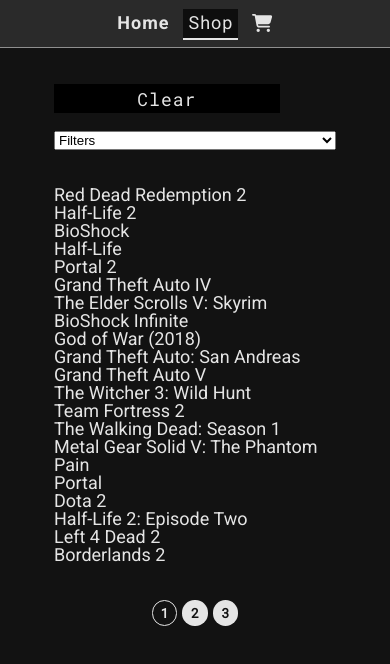
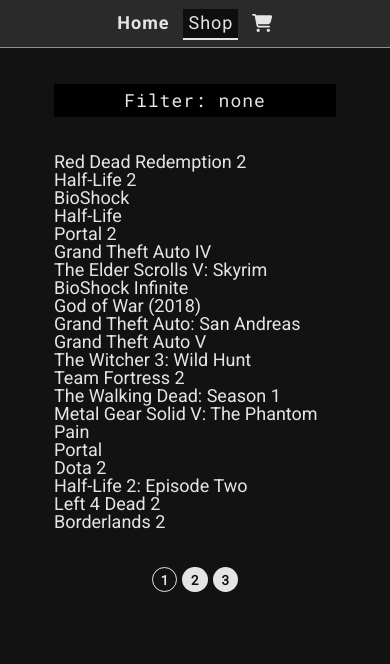
Before and after one commit to alleizon/shopping-cart, a React (Create React App) app: page /shop in a window 390 px wide. Shown: the top 664 px of the page. Built offline with nearby package versions, Linux system fonts and the light colour scheme.

Commit message:
added dropdown list for mobile

```diff
--- a/src/components/Shop/GenreFilters.jsx
+++ b/src/components/Shop/GenreFilters.jsx
@@ -2,34 +2,12 @@
 /* eslint-disable react/no-array-index-key */
 
 import { getGenres } from "../../utils/games";
+import SelectFilterList from "./SelectFilterList";
 
 const GenreFilters = ({ filter, hideFilters, setFilter }) => {
   const genres = getGenres();
 
-  return (
-    <div id="filters">
-      <button type="button" id="reset-filters" onClick={() => setFilter(null)}>
-        Clear
-      </button>
-      {hideFilters ? (
-        <select
-          value={filter || "Filters"}
-          onChange={(e) => {
-            if (!genres.includes(e.target.value)) {
-              setFilter(null);
-              return;
-            }
-            setFilter(e.target.value);
-          }}
-        >
-          <option>Filters</option>
-          {genres.map((genre, index) => (
-            <option key={index} value={genre}>
-              {genre}
-            </option>
-          ))}
-        </select>
-      ) : (
+  const renderList = () => (
     <ul>
       {genres.map((genre, index) => (
         <li key={index} data-filter={genre}>
@@ -43,6 +21,27 @@
         </li>
       ))}
     </ul>
+  );
+
+  return (
+    <div id="filters">
+      {hideFilters ? (
+        <SelectFilterList
+          filter={filter}
+          setFilter={setFilter}
+          renderList={renderList}
+        />
+      ) : (
+        <>
+          <button
+            type="button"
+            id="reset-filters"
+            onClick={() => setFilter(null)}
+          >
+            Clear
+          </button>
+          {renderList()}
+        </>
       )}
     </div>
   );
--- /dev/null
+++ b/src/components/Shop/SelectFilterList.jsx
@@ -0,0 +1,64 @@
+// index can be used as key because genre values never change
+/* eslint-disable react/no-array-index-key */
+
+import { faXmark } from "@fortawesome/free-solid-svg-icons";
+import { FontAwesomeIcon } from "@fortawesome/react-fontawesome";
+import { useEffect, useState } from "react";
+
+const SelectFilterList = ({ setFilter, filter, renderList }) => {
+  const [dropdownActive, setDropdownActive] = useState(false);
+
+  const handleResetClick = () => {
+    setFilter(null);
+    setDropdownActive(false);
+  };
+
+  const handleFilterClick = () => {
+    setDropdownActive(true);
+  };
+
+  useEffect(() => {
+    setDropdownActive(false);
+  }, [filter]);
+
+  return (
+    <div className={`select-list ${dropdownActive ? "dropdown" : ""}`}>
+      {dropdownActive ? (
+        <>
+          <FontAwesomeIcon
+            style={{
+              position: "absolute",
+              right: "0",
+              padding: "0 0.3rem",
+              height: "100%",
+              cursor: "pointer",
+              backgroundColor: "transparent",
+              color: "#991b1b",
+              transition: "all 0.2s ease-in-out",
+              zIndex: "2",
+            }}
+            onClick={() => {
+              setDropdownActive(false);
+            }}
+            icon={faXmark}
+            size="lg"
+          />
+          <button type="button" onClick={handleResetClick}>
+            Reset
+          </button>
+          {renderList()}
+        </>
+      ) : (
+        <ul>
+          <li>
+            <button type="button" onClick={handleFilterClick}>
+              {`Filter: ${filter || "none"}`}
+            </button>
+          </li>
+        </ul>
+      )}
+    </div>
+  );
+};
+
+export default SelectFilterList;
--- a/src/css/Shop.css
+++ b/src/css/Shop.css
@@ -85,4 +85,34 @@
     grid-column: 1 / -1;
     justify-self: center;
   }
+
+  #filters .select-list {
+    position: relative;
+    display: flex;
+    flex-direction: column;
+    align-items: center;
+    background-color: black;
+  }
+
+  #filters .select-list ul,
+  #filters .select-list > button {
+    width: 100%;
+  }
+
+  #filters .select-list button {
+    width: 100%;
+    padding: 0.2rem 0.5rem;
+  }
+
+  #filters .select-list.dropdown ul {
+    position: absolute;
+    padding-top: 0.8rem;
+    top: 100%;
+    left: 0;
+    background-color: black;
+  }
+
+  #filters .select-list.dropdown svg:hover {
+    background-color: var(--light) !important;
+  }
 }
```
Lines whose indentation alone changed are shown as unchanged.
